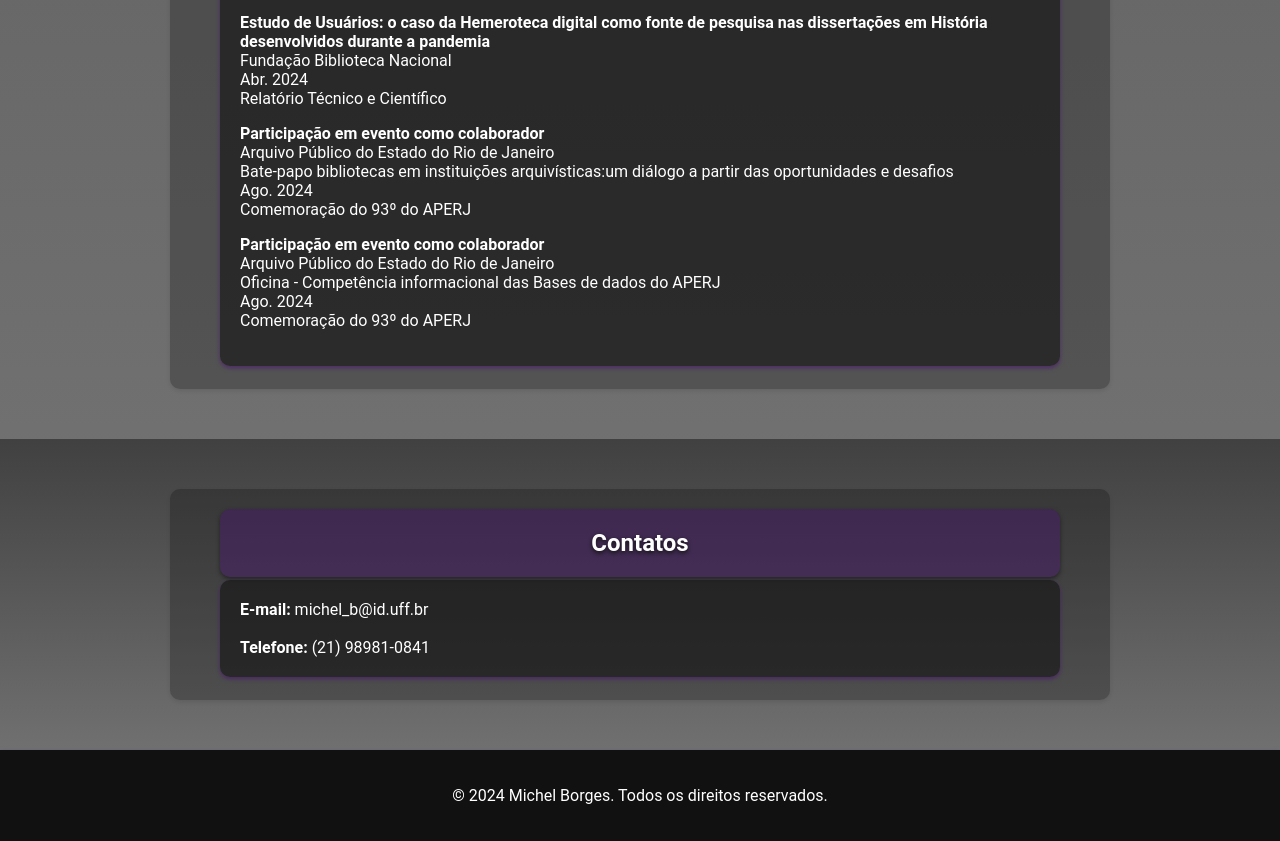
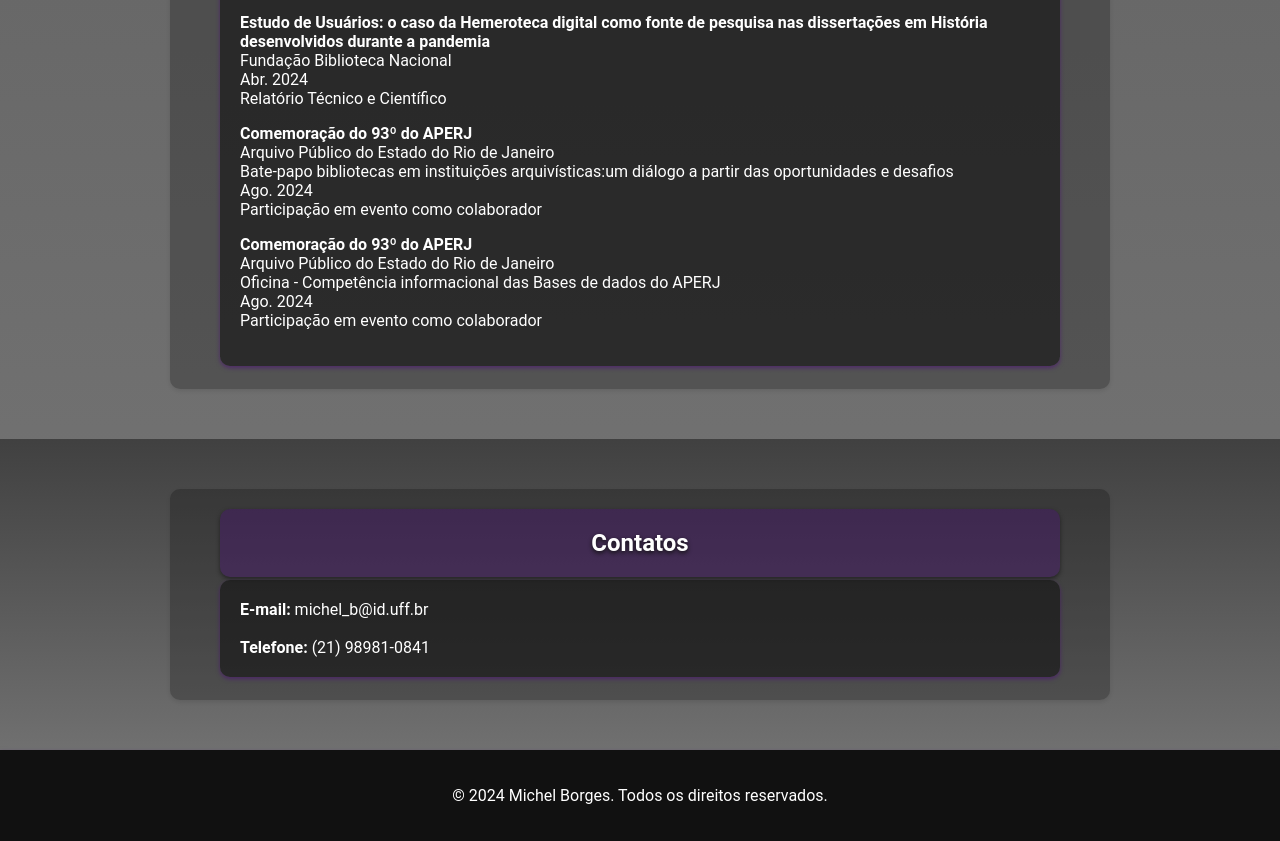
Before and after one commit to Michel-UFF/curriculo, a plain HTML site: page index.html in a window 1280 px wide. Shown: the part 3200-4041 px from the top of the page. Drawn offline with Linux system fonts and the light colour scheme; a script that the page names is missing.

Commit message:
Update index.html

```diff
--- a/index.html
+++ b/index.html
@@ -122,14 +122,14 @@
             <p><strong>Estudo de Usuários: o caso da Hemeroteca digital como fonte de pesquisa nas dissertações em História desenvolvidos durante a pandemia</strong><br>
             Fundação Biblioteca Nacional<br>
             Abr. 2024 <br>Relatório Técnico e Científico</p>
-	    <p><strong> Participação em evento como colaborador</strong><br>
+	    <p><strong>Comemoração do 93º do APERJ</strong><br>
             Arquivo Público do Estado do Rio de Janeiro<br>
             Bate-papo bibliotecas em instituições arquivísticas:um diálogo a partir das oportunidades e desafios<br>
-            Ago. 2024<br>Comemoração do 93º do APERJ</p>
-	    <p><strong> Participação em evento como colaborador</strong><br>
+            Ago. 2024<br>Participação em evento como colaborador</p>
+	    <p><strong>Comemoração do 93º do APERJ</strong><br>
             Arquivo Público do Estado do Rio de Janeiro<br>
             Oficina - Competência informacional das Bases de dados do APERJ<br>
-            Ago. 2024<br>Comemoração do 93º do APERJ</p>
+            Ago. 2024<br>Participação em evento como colaborador</p>
         </div>
 </div>
     </section>
```
